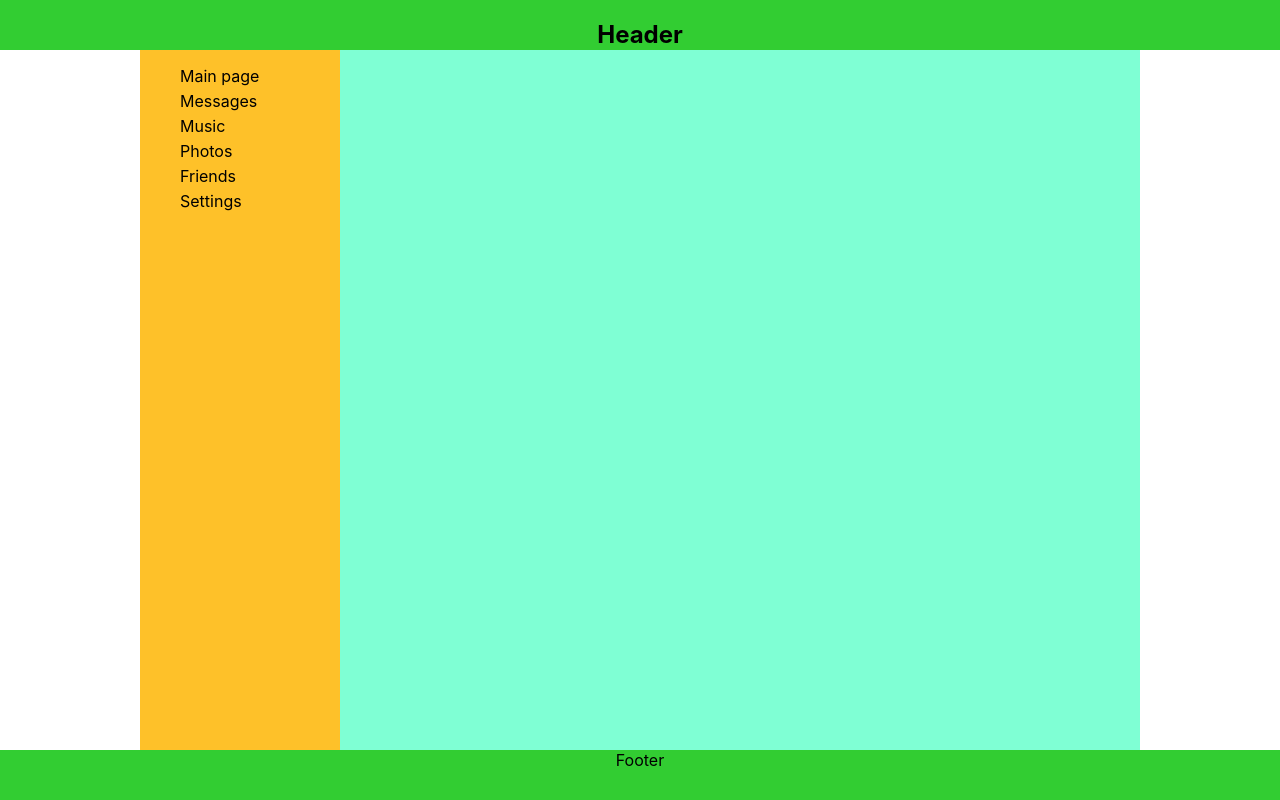
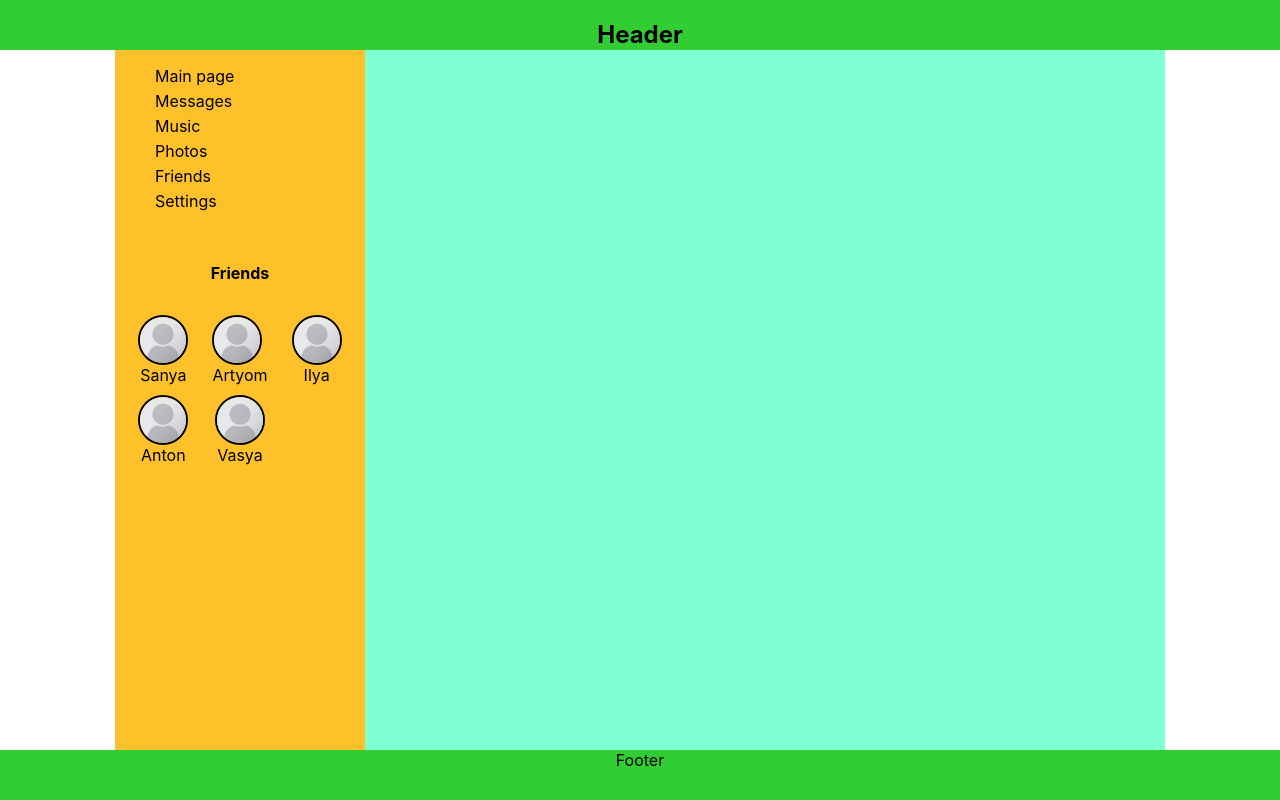
Before and after one commit to ArtyomSamsonchik/Social-network, a React (Create React App) app: page / in a window 1280 px wide. Built offline with nearby package versions, Linux system fonts and the light colour scheme.

Commit message:
Add Friends component and styles for it.

```diff
--- a/src/App.module.css
+++ b/src/App.module.css
@@ -27,7 +27,7 @@ a:visited {
             [header-start] 50px [header-end
             main-start] 1fr [main-end
             footer-start] 50px [footer-end];
-    grid-template-columns: minmax(20px, 1fr) 200px minmax(auto, 800px) minmax(20px, 1fr);
+    grid-template-columns: minmax(20px, 1fr) 250px minmax(auto, 800px) minmax(20px, 1fr);
     min-height: 100vh;
 }
 
--- a/src/App.tsx
+++ b/src/App.tsx
@@ -26,7 +26,7 @@ function App() {
         <BrowserRouter>
             <div className={s.app}>
                 <Header/>
-                <Navbar/>
+                <Navbar users={state.sidebarPageData.users}/>
                 <div className={s.main_content}>
                     <Route path={PATH.MAIN_PAGE} render={() => <MainPage pageData={state.mainPageData}/>}/>
                     <Route path={PATH.DIALOGS}
--- /dev/null
+++ b/src/Components/Navbar/Friends/Friends.module.css
@@ -0,0 +1,33 @@
+.friends {
+    display: grid;
+    grid-template-columns: repeat(3, 1fr);
+    justify-items: center;
+    align-items: center;
+    gap: 10px;
+    padding: 15px;
+}
+
+.friends .header {
+    grid-row: 1;
+    grid-column: 1 / -1;
+}
+.friend {
+    max-width: 65px;
+    max-height: 80px;
+    text-align: center;
+}
+
+.image_container {
+    height: 50px;
+    width: 50px;
+    border: 2px solid black;
+    border-radius: 50%;
+    background-color: #ccc;
+    overflow: hidden;
+}
+
+.image_container img {
+    width: 100%;
+    height: 100%;
+    object-fit: cover;
+}
--- /dev/null
+++ b/src/Components/Navbar/Friends/Friends.tsx
@@ -0,0 +1,27 @@
+import React from 'react';
+import {UserType} from "../../../redux/state";
+import s from "./Friends.module.css";
+
+type FriendsProps = {
+    users: UserType[]
+}
+
+export const Friends: React.FC<FriendsProps> = (props) => {
+    const mappedUsers = props.users.map(user => {
+        return (
+            <div key={user.id} className={s.friend}>
+                <div className={s.image_container}>
+                    <img src={user.imageSrc} alt="user"/>
+                </div>
+                <span>{user.name}</span>
+            </div>
+        );
+    });
+
+    return (
+        <div className={s.friends}>
+            <h4 className={s.header}>Friends</h4>
+            {mappedUsers}
+        </div>
+    );
+};
--- a/src/Components/Navbar/Navbar.tsx
+++ b/src/Components/Navbar/Navbar.tsx
@@ -2,8 +2,14 @@ import React from "react";
 import s from "./Navbar.module.css";
 import {NavLink} from "react-router-dom";
 import {PATH} from "../../App";
+import {Friends} from "./Friends/Friends";
+import {UserType} from "../../redux/state";
 
-export const Navbar = () => {
+type NavbarProps = {
+    users: UserType[]
+}
+
+export const Navbar: React.FC<NavbarProps> = (props) => {
     return (
         <aside className={s.navbar}>
             <nav>
@@ -28,6 +34,7 @@ export const Navbar = () => {
                     </li>
                 </ul>
             </nav>
+            <Friends users={props.users}/>
         </aside>
     );
 };
--- a/src/redux/state.ts
+++ b/src/redux/state.ts
@@ -8,18 +8,13 @@ export type UserType = {
 }
 
 export type MessageType = {
-    //add time
-    userName: string
+    //add time type
+    userName: string    //replace to UserType in future
     messageText: string
 }
 
 export type DialogsType = {
     [userID: number]: MessageType[]
-}
-
-export type DialogsPageType = {
-    users: UserType[]
-    dialogs: DialogsType
 }
 
 export type PostType = {
@@ -29,13 +24,23 @@ export type PostType = {
     likesCount: number
 }
 
+export type DialogsPageType = {
+    users: UserType[]
+    dialogs: DialogsType
+}
+
 export type MainPageType = {
     posts: PostType[]
+}
+
+export type SidebarPageType = {
+    users: UserType[]
 }
 
 export type StateType = {
     mainPageData: MainPageType
     dialogsPageData: DialogsPageType
+    sidebarPageData: SidebarPageType
 }
 
 //  BLL
@@ -98,5 +103,6 @@ export const state: StateType = {
                {userName: "Vasya", messageText: "When we go to drink?"}
            ]
         }
-    }
+    },
+    sidebarPageData: {users}
 }
```
